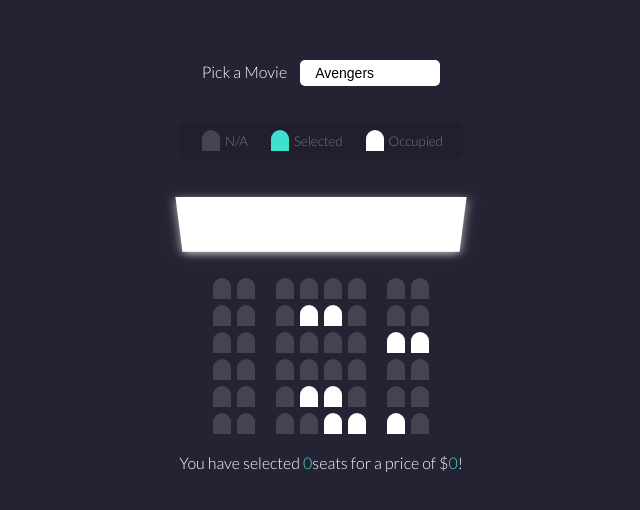
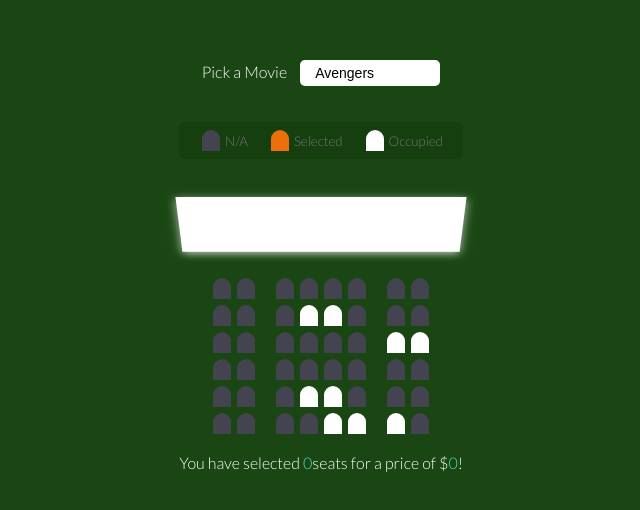
Before and after one commit to alex-battle/Movie-booking, a plain HTML site: page index.html in a window 1280 px wide. Shown: the part 136-646 px from the top of the page, without its empty margins (319-959 px from the left). Drawn offline with Linux system fonts and the light colour scheme.

Commit message:
updated readme

```diff
--- a/style.css
+++ b/style.css
@@ -5,7 +5,7 @@
 }
 
 body{
-    background-color: #242333;
+    background-color: #194612;
     display: flex;
     flex-direction: column;
     color: white;
@@ -41,7 +41,7 @@ body{
     border-top-right-radius: 10px;
 }
 .seat.selected{
-    background-color: turquoise;
+    background-color: rgb(235, 111, 10);
 }
 .seat.occupied{
     background-color: white;
```
Also changed, not shown: 1 other file.
